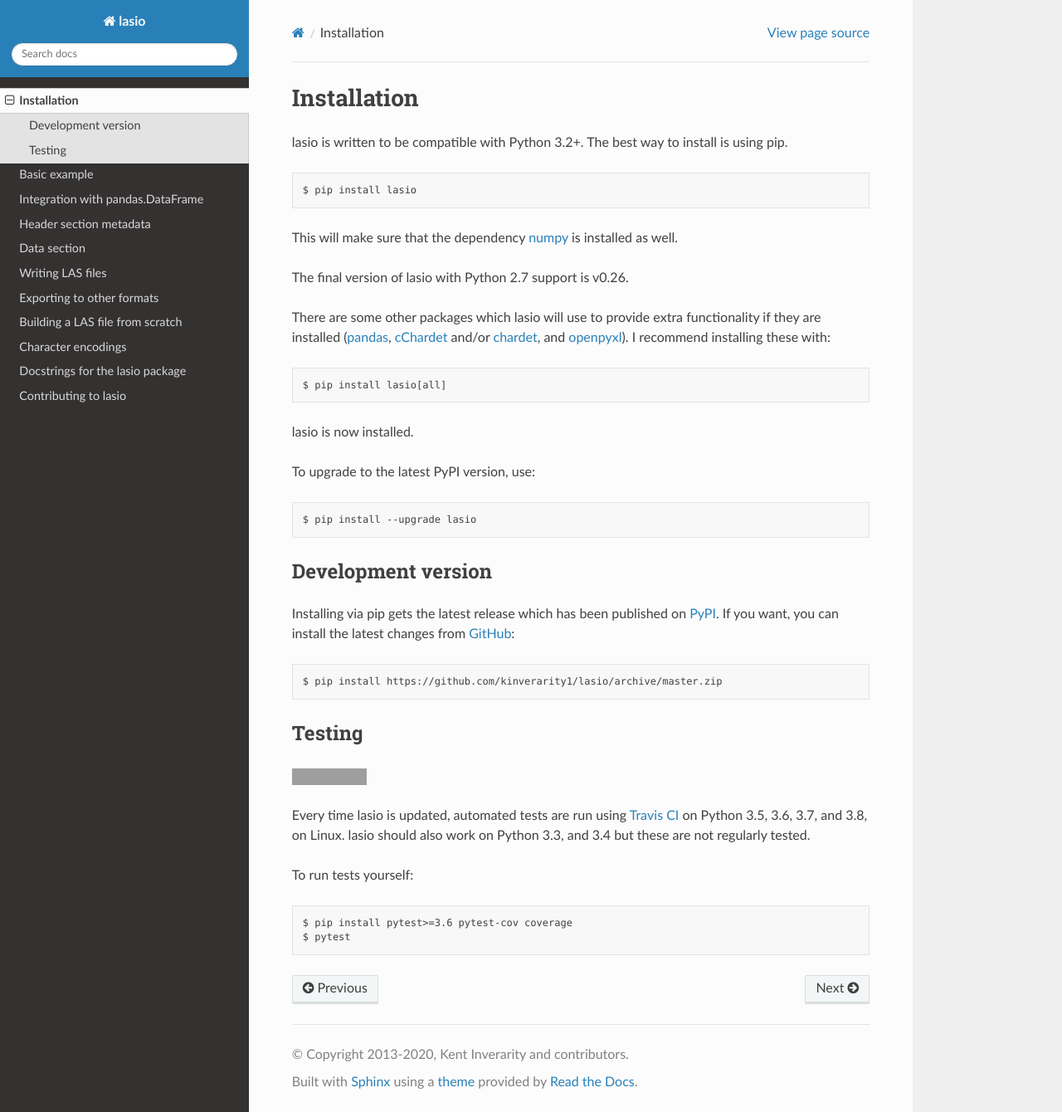
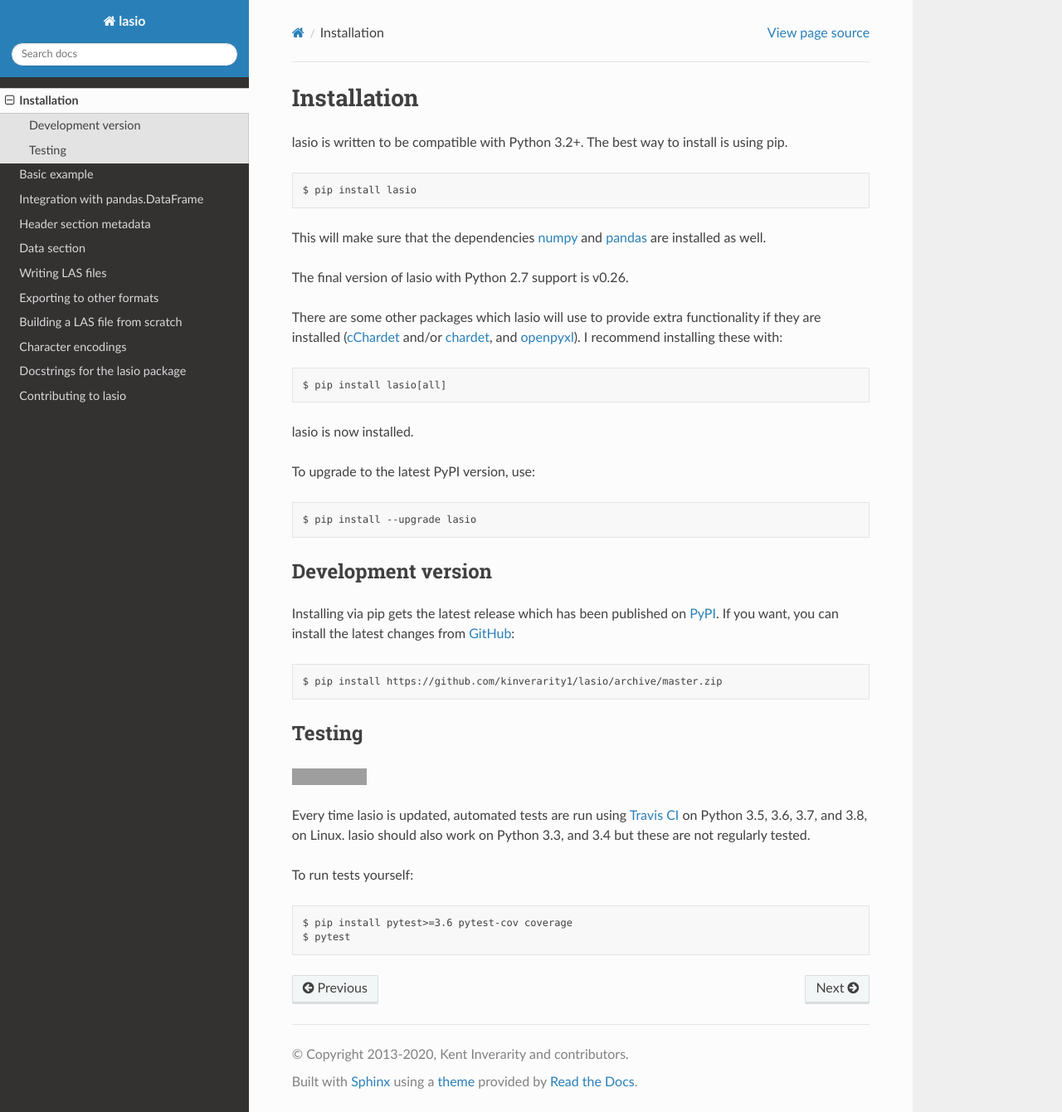
Before and after one commit to kinverarity1/lasio, a Sphinx documentation site: the page built from docs/source/installation.rst, in a window 1280 px wide and 1340 px high. Shown: the whole window at 83% size. Built offline with Sphinx 7.4.7 and the Read the Docs theme 2.0.0, drawn with Linux system fonts in a browser that asks for light colours; formulas are drawn with MathJax 3; grey boxes are pictures that could not be loaded.

Commit message:
Update docs

```diff
--- a/docs/source/installation.rst
+++ b/docs/source/installation.rst
@@ -8,14 +8,14 @@ way to install is using pip.
 
     $ pip install lasio
 
-This will make sure that the dependency `numpy`_ is installed as well.
+This will make sure that the dependencies `numpy`_ and `pandas`_ are installed as
+well.
 
 The final version of lasio with Python 2.7 support is v0.26.
 
 There are some other packages which lasio will use to
-provide extra functionality if they are installed (`pandas`_,
-`cChardet`_ and/or `chardet`_, and `openpyxl`_). I
-recommend installing these with:
+provide extra functionality if they are installed (`cChardet`_ and/or `chardet`_,
+and `openpyxl`_). I recommend installing these with:
 
 .. code-block::
 
--- a/setup.py
+++ b/setup.py
@@ -3,7 +3,7 @@
 from setuptools import setup
 import os
 
-EXTRA_REQS = ("pandas", "cchardet", "openpyxl")
+EXTRA_REQS = ("cchardet", "openpyxl")
 TEST_REQS = ("pytest>=3.6", "pytest-cov", "coverage", "codecov")
 
 setup(
@@ -44,7 +44,7 @@ setup(
     keywords="science geophysics io",
     packages=("lasio",),
     python_requires=">=3",
-    install_requires=("numpy",),
+    install_requires=("numpy", "pandas"),
     extras_require={"all": EXTRA_REQS, "test": (EXTRA_REQS, TEST_REQS)},
     tests_require=(TEST_REQS),
     entry_points={
```
Also changed, not shown: README.md (+3 -3 lines).
